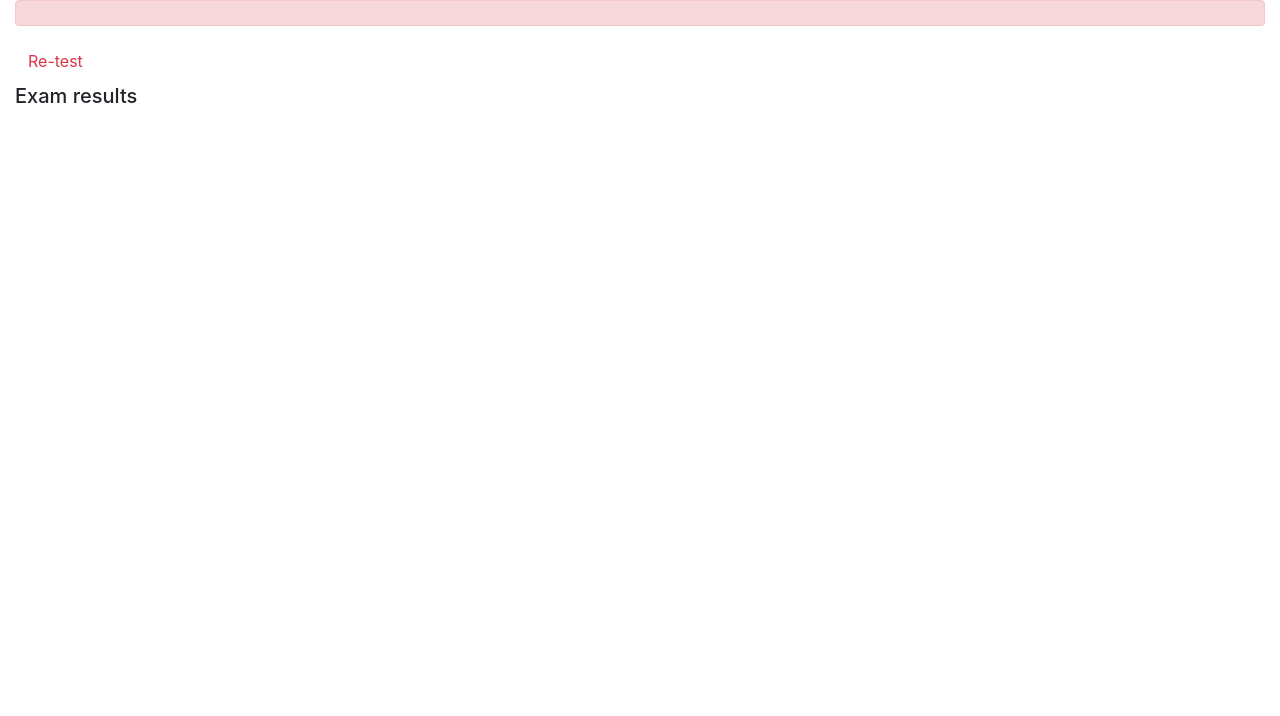
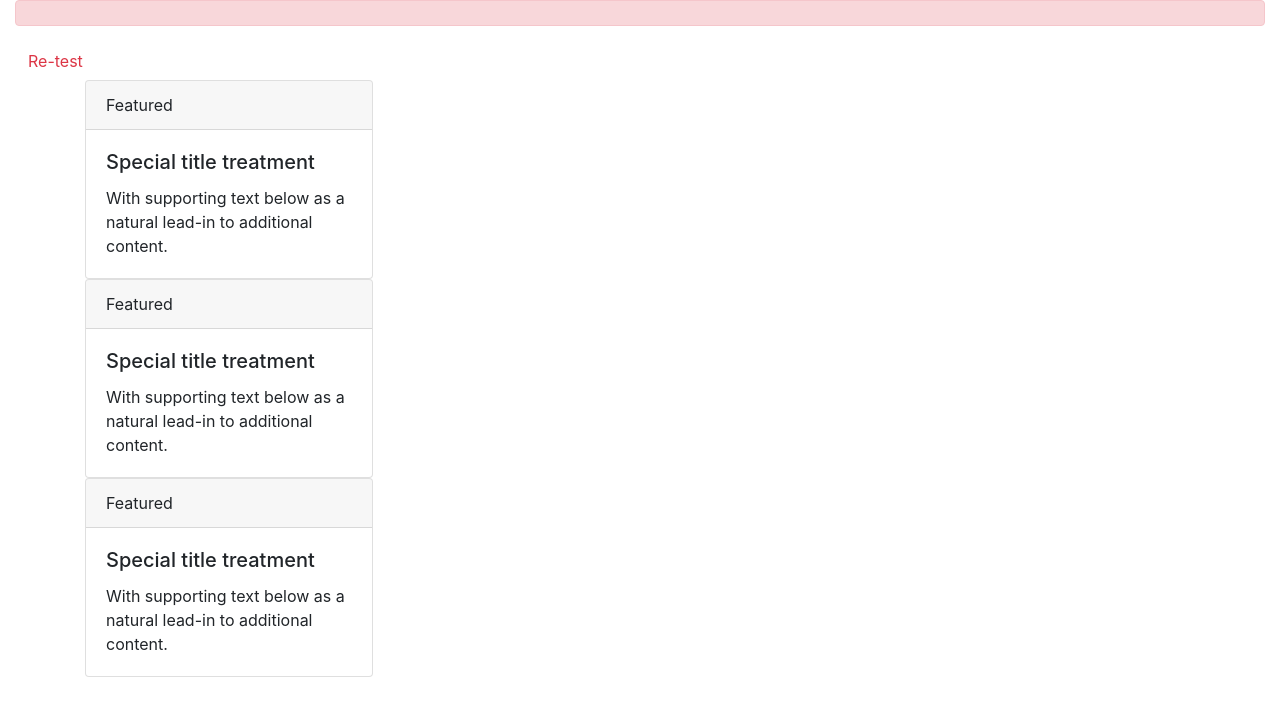
Before and after one commit to camperjx/9_final_proj_django, a Django app: template onlinecourse/templates/onlinecourse/exam_result_bootstrap.html in a window 1280 px wide. Shown: the part 56-772 px from the top of the page. Run offline with Django 3.2, Linux system fonts and the light colour scheme; the template is opened without the code that fills it, so the values that code supplies are empty; some libraries are stand-ins or nearby versions.

Commit message:
exam result template

```diff
--- a/onlinecourse/templates/onlinecourse/exam_result_bootstrap.html
+++ b/onlinecourse/templates/onlinecourse/exam_result_bootstrap.html
@@ -35,7 +35,7 @@
     </div>
 </nav>
 
-<div class="container-fluid">
+	<div class="container-fluid">
     {% if grade > 80 %}
     <div class="alert alert-success">
        <!--HINT Display passed info -->
@@ -46,10 +46,38 @@
         </div>
         <a class="btn btn-link text-danger" href="{% url 'onlinecourse:course_details' course.id %}">Re-test</a>
         {% endif %}
-        <div class="card-columns-vertical mt-1">
-        <h5 class="">Exam results</h5>
-            <!--HINT Display exam results-->
-        </div>
+        <div class="container">
+			<div class="card" style="width: 18rem;">
+			  <div class="card-header">
+				Featured
+			  </div>
+			  <div class="card-body">
+				<h5 class="card-title">Special title treatment</h5>
+				<p class="card-text">With supporting text below as a natural lead-in to additional content.</p>
+
+			  </div>
+			</div>
+			<div class="card" style="width: 18rem;">
+			  <div class="card-header">
+				Featured
+			  </div>
+			  <div class="card-body">
+				<h5 class="card-title">Special title treatment</h5>
+				<p class="card-text">With supporting text below as a natural lead-in to additional content.</p>
+
+			  </div>
+			</div>
+			<div class="card" style="width: 18rem;">
+			  <div class="card-header">
+				Featured
+			  </div>
+			  <div class="card-body">
+				<h5 class="card-title">Special title treatment</h5>
+				<p class="card-text">With supporting text below as a natural lead-in to additional content.</p>
+
+			  </div>
+			</div>
+		</div>
     </div>
 </body>
 </html>
```
